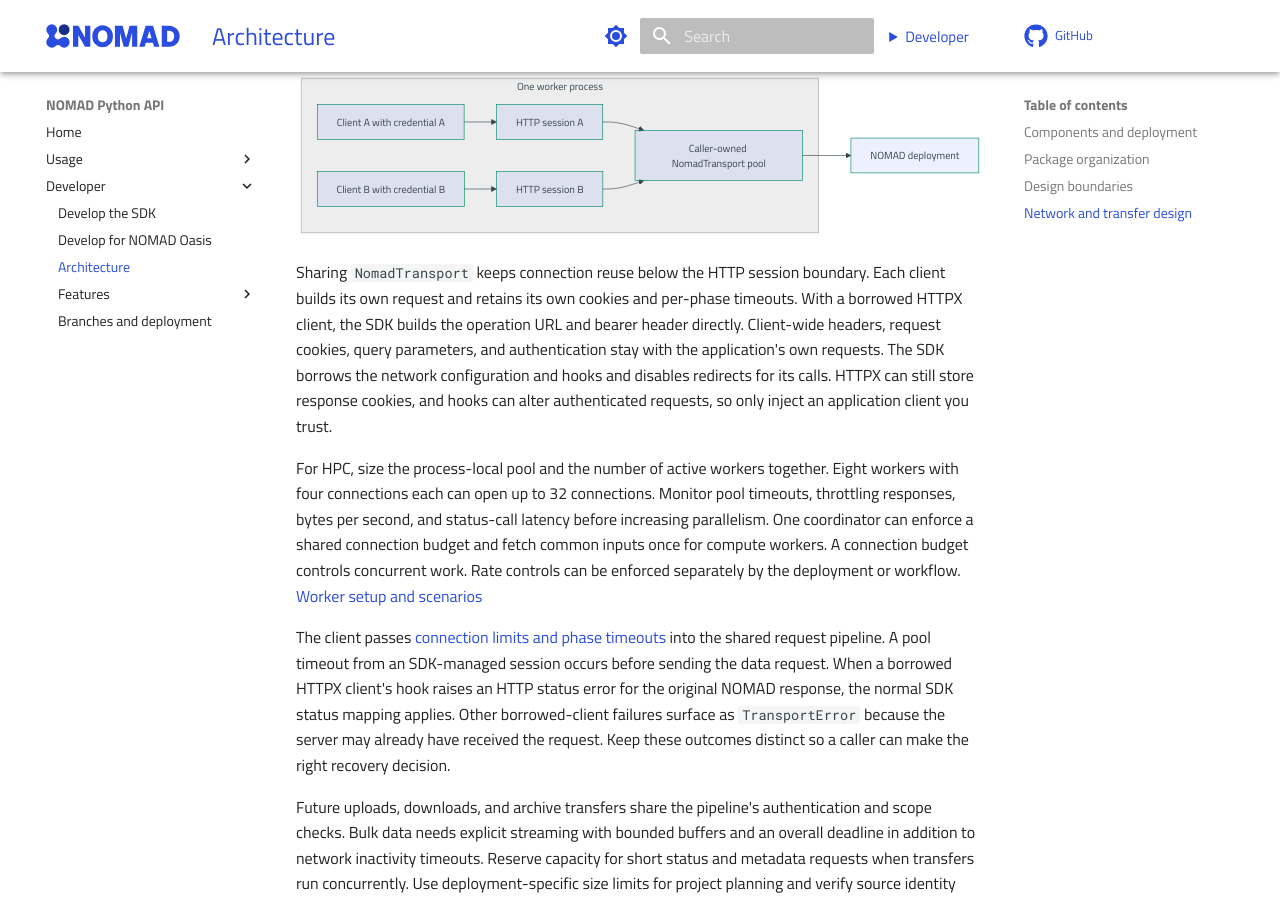
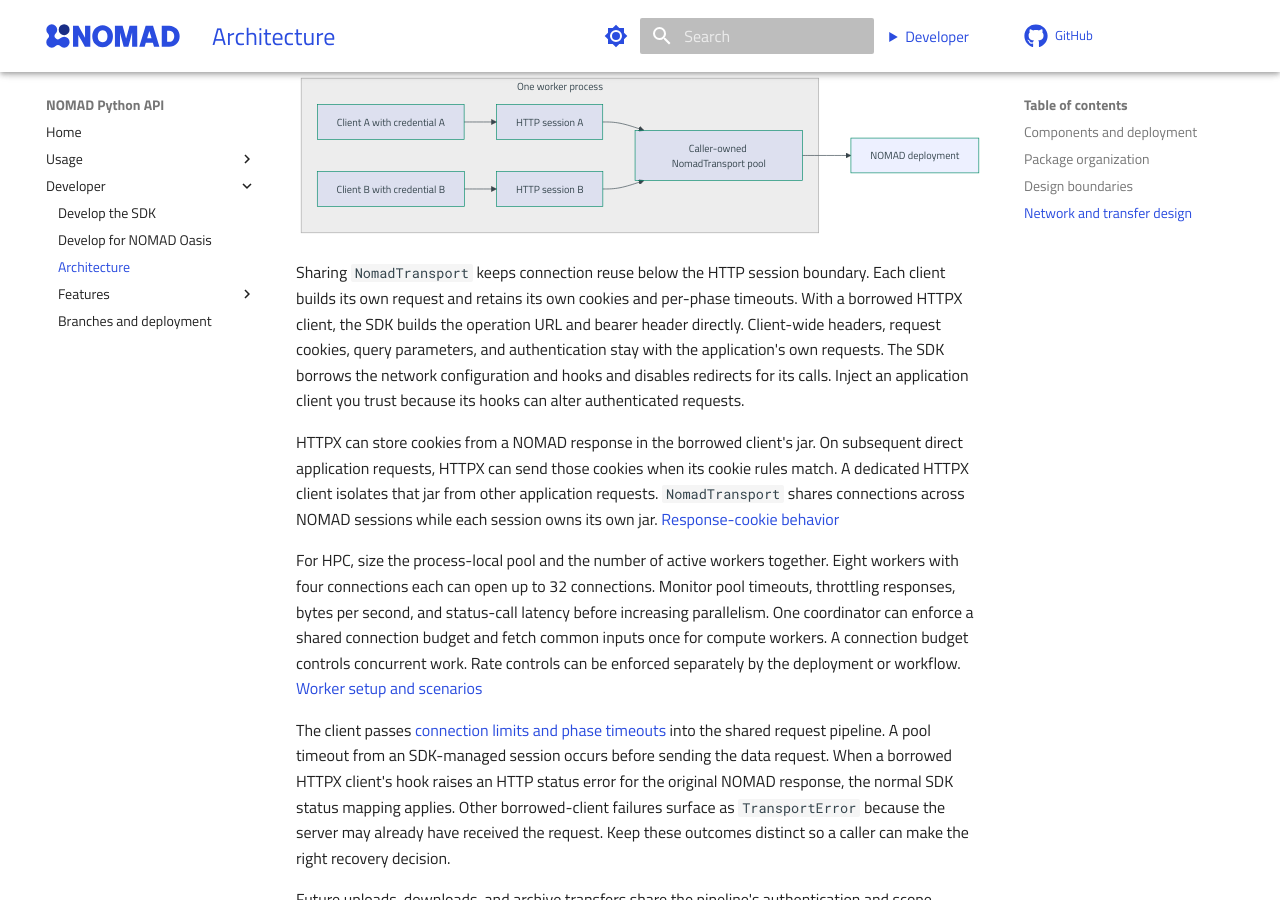
Before and after one commit to FAIRmat-NFDI/nomad-python-api, an MkDocs documentation site: the page built from docs/dev/architecture/index.md, in a window 1280 px wide and 900 px high, scrolled down 2020 px. Built offline with MkDocs 1.6.1 and Material for MkDocs 9.7.7, drawn with Linux system fonts in a browser that asks for light colours; comment, search, counter and statistics services are not loaded.

Commit message:
docs(client): clarify borrowed HTTPX response cookies
Explain that NOMAD requests omit borrowed cookies while HTTPX may
store response cookies and attach them to later application requests.

Show when to use a dedicated HTTPX client for cookie isolation and
when to share a pool through NomadTransport with separate sessions.

Verified both strict MkDocs builds and the rendered cross-links.

Co-authored-by: Codex <codex@openai.com>

````diff
--- a/docs/dev/architecture/index.md
+++ b/docs/dev/architecture/index.md
@@ -63,7 +63,9 @@ flowchart LR
     Pool --> Deployment["NOMAD deployment"]
 ```
 
-Sharing `NomadTransport` keeps connection reuse below the HTTP session boundary. Each client builds its own request and retains its own cookies and per-phase timeouts. With a borrowed HTTPX client, the SDK builds the operation URL and bearer header directly. Client-wide headers, request cookies, query parameters, and authentication stay with the application's own requests. The SDK borrows the network configuration and hooks and disables redirects for its calls. HTTPX can still store response cookies, and hooks can alter authenticated requests, so only inject an application client you trust.
+Sharing `NomadTransport` keeps connection reuse below the HTTP session boundary. Each client builds its own request and retains its own cookies and per-phase timeouts. With a borrowed HTTPX client, the SDK builds the operation URL and bearer header directly. Client-wide headers, request cookies, query parameters, and authentication stay with the application's own requests. The SDK borrows the network configuration and hooks and disables redirects for its calls. Inject an application client you trust because its hooks can alter authenticated requests.
+
+HTTPX can store cookies from a NOMAD response in the borrowed client's jar. On subsequent direct application requests, HTTPX can send those cookies when its cookie rules match. A dedicated HTTPX client isolates that jar from other application requests. `NomadTransport` shares connections across NOMAD sessions while each session owns its own jar. [Response-cookie behavior](../../user/identity/api.md#borrowed-httpx-response-cookies)
 
 For HPC, size the process-local pool and the number of active workers together. Eight workers with four connections each can open up to 32 connections. Monitor pool timeouts, throttling responses, bytes per second, and status-call latency before increasing parallelism. One coordinator can enforce a shared connection budget and fetch common inputs once for compute workers. A connection budget controls concurrent work. Rate controls can be enforced separately by the deployment or workflow. [Worker setup and scenarios](../../user/identity/index.md#configure-an-hpc-worker)
 
````
Also changed, not shown: docs/user/identity/api.md (+11 -1 lines), docs/user/identity/index.md (+5 -1 lines).
